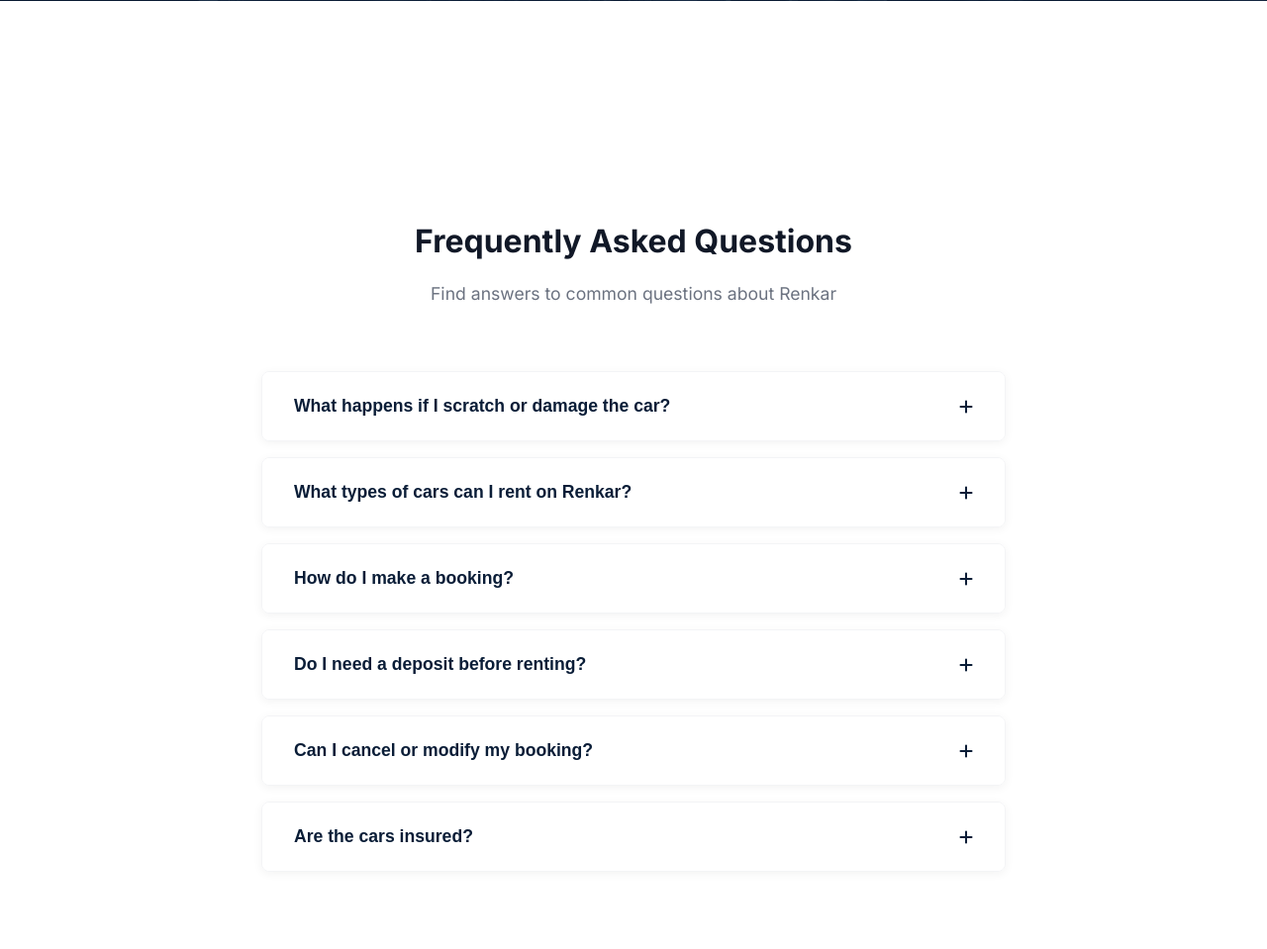
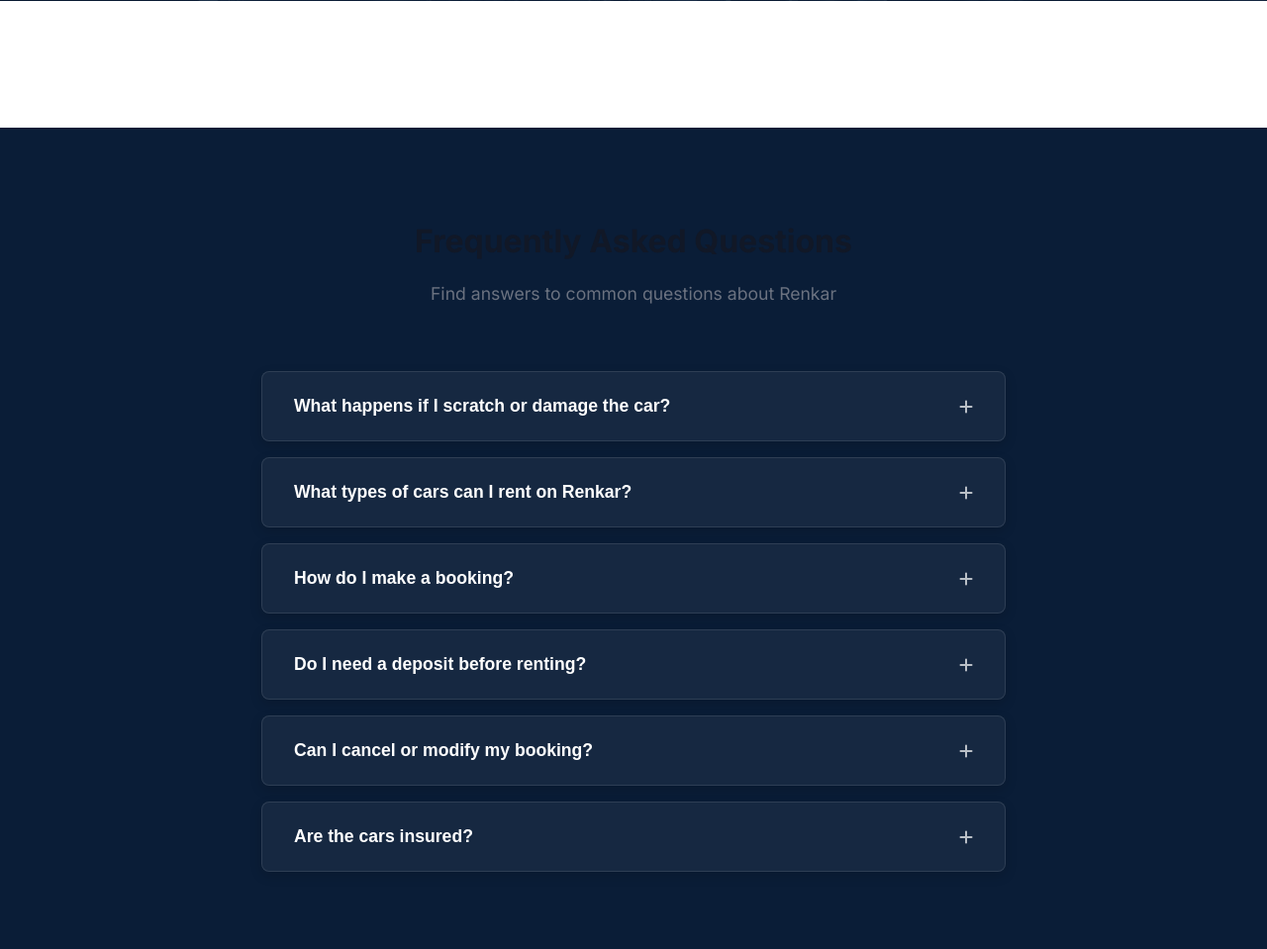
Before and after one commit to Deon62/renkar, a plain HTML site: page index.html in a window 1280 px wide. Shown: the part 4582-5541 px from the top of the page at 99% size. Drawn offline with Linux system fonts and the light colour scheme.

Commit message:
added faqs

```diff
--- a/styles.css
+++ b/styles.css
@@ -1075,7 +1075,8 @@
 /* FAQ Section */
 .faq-section {
     padding: 6rem 0;
-    background-color: var(--white);
+    background-color: #0A1D37;
+    color: white;
 }
 
 .faq-container {
@@ -1088,8 +1089,9 @@
     margin-bottom: 1rem;
     border-radius: 8px;
     overflow: hidden;
-    box-shadow: 0 2px 10px rgba(0, 0, 0, 0.05);
-    border: 1px solid var(--gray-100);
+    box-shadow: 0 4px 12px rgba(0, 0, 0, 0.15);
+    border: 1px solid rgba(255, 255, 255, 0.1);
+    background-color: rgba(255, 255, 255, 0.05);
     transition: all 0.3s ease;
 }
 
@@ -1099,13 +1101,13 @@
 
 .faq-question {
     width: 100%;
-    background: white;
+    background: transparent;
     border: none;
     text-align: left;
     padding: 1.5rem 2rem;
     font-size: 1.1rem;
     font-weight: 600;
-    color: var(--primary);
+    color: white;
     cursor: pointer;
     display: flex;
     justify-content: space-between;
@@ -1114,13 +1116,14 @@
 }
 
 .faq-question:hover {
-    background-color: var(--primary-light);
+    background-color: rgba(255, 255, 255, 0.1);
 }
 
 .faq-question i {
     transition: transform 0.3s ease;
     font-size: 1rem;
-    color: var(--primary);
+    color: white;
+    opacity: 0.7;
 }
 
 .faq-item.active .faq-question i {
@@ -1130,7 +1133,7 @@
 .faq-answer {
     max-height: 0;
     overflow: hidden;
-    background-color: #f9fafb;
+    background-color: rgba(255, 255, 255, 0.05);
     transition: max-height 0.3s ease, padding 0.3s ease;
 }
 
@@ -1141,8 +1144,9 @@
 .faq-answer p {
     padding: 0 2rem 1.5rem;
     margin: 0;
-    color: var(--gray-700);
+    color: rgba(255, 255, 255, 0.9);
     line-height: 1.6;
+    font-weight: 300;
 }
 
 /* Responsive Design */
```
